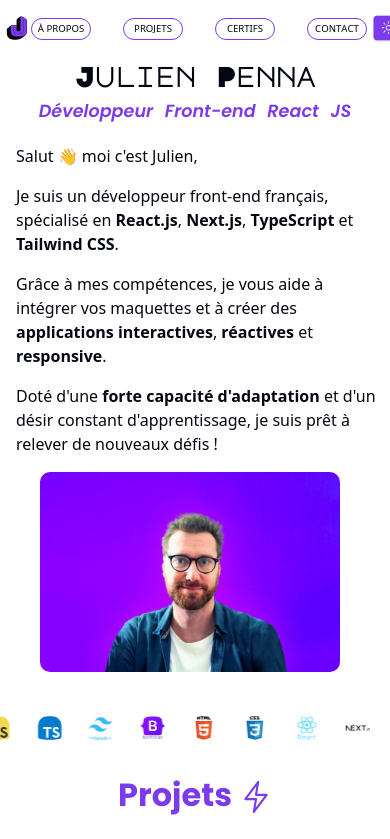
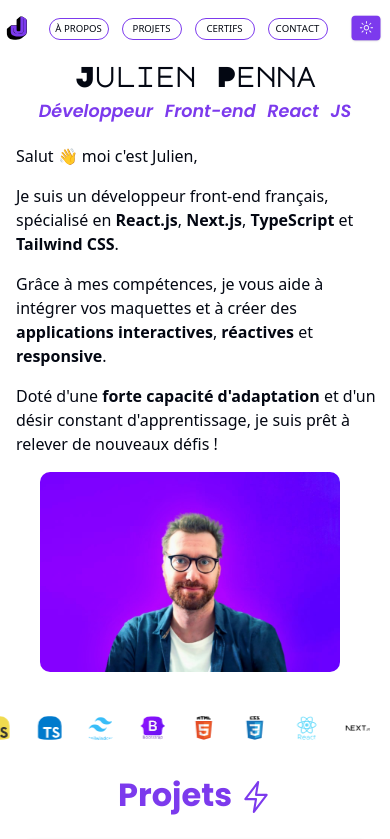
Before and after one commit to jujudev7/portfolio-juju, a Next.js app: page / in a window 390 px wide. Shown: the top 839 px of the page. Built offline with nearby package versions, Linux system fonts and the light colour scheme.

Commit message:
gap modified in menu

```diff
--- a/app/_components/Header.tsx
+++ b/app/_components/Header.tsx
@@ -42,7 +42,7 @@ export const Header = () => {
             className="logo ml-4 w-10 mt-2"
           />
         </Link>
-        <ul className="menu flex space-x-8">
+        <ul className="menu flex gap-8">
           <li>
             <Link
               className="about-link menu-link"
--- a/app/globals.css
+++ b/app/globals.css
@@ -855,6 +855,11 @@ img {
     padding: 0 10px;
   }
 
+  .menu {
+    display: flex;
+    gap: 13px;
+  }
+
   .menu-link:hover div {
     padding-left: 0.33rem;
   }
@@ -945,10 +950,6 @@ img {
   .certifs li {
     font-size: 1rem;
   }
-}
-
-.getstarted {
-  background: #6ee7b7;
 }
 
 @media screen and (max-width: 479px) {
```
